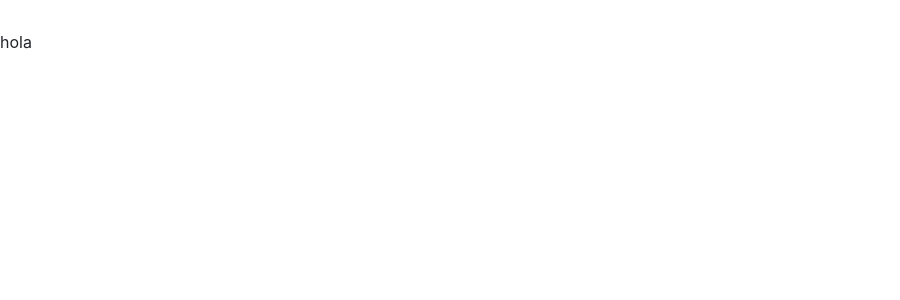
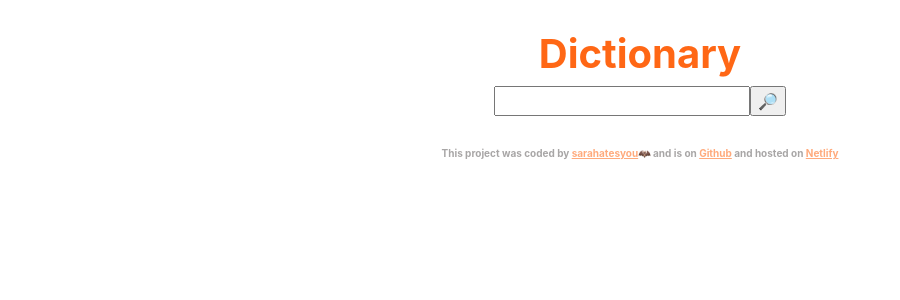
Before and after one commit to sarahatesyou/sadies-dictionary, a React (Create React App) app: page / in a window 1280 px wide. Shown: the top 300 px of the page, without its empty margins (0-900 px from the left). Built offline with nearby package versions, Linux system fonts and the light colour scheme.

Commit message:
added search engine

```diff
--- a/src/App.css
+++ b/src/App.css
@@ -1,3 +1,15 @@
 .App-header {
   margin: 30px 0;
 }
+
+.App-footer {
+  font-size: 10px;
+  color: #a8a6a6;
+  font-weight: bold;
+  margin: 30px 0;
+  text-align: center;
+}
+
+.App-footer a {
+  color: #ffaa7c;
+}
--- a/src/App.js
+++ b/src/App.js
@@ -1,11 +1,40 @@
 import "./App.css";
+import Dictionary from "./Dictionary.js";
 
-function App() {
+export default function App() {
   return (
     <div className="App">
-      <header className="App-header">hola</header>
+      <div className="container">
+        <header className="App-header">
+          <Dictionary />
+        </header>
+      </div>
+      <footer className="App-footer">
+        This project was coded by{" "}
+        <a
+          href="https://github.com/sarahatesyou/"
+          target="_blank"
+          rel="noreferrer"
+        >
+          sarahatesyou
+        </a>
+        🦇 and is on{" "}
+        <a
+          href="https://github.com/sarahatesyou/sadies-dictionary"
+          target="_blank"
+          rel="noreferrer"
+        >
+          Github
+        </a>{" "}
+        and hosted on{" "}
+        <a
+          href="https://sadies-dictionary.netlify.app/"
+          target="_blank"
+          rel="noreferrer"
+        >
+          Netlify
+        </a>
+      </footer>
     </div>
   );
 }
-
-export default App;
--- /dev/null
+++ b/src/Dictionary.css
@@ -0,0 +1,10 @@
+.Dictionary {
+  margin: 0 auto;
+  text-align: center;
+}
+
+h1 {
+  font-size: 40;
+  color: #ff6715;
+  font-weight: bold;
+}
--- /dev/null
+++ b/src/Dictionary.js
@@ -0,0 +1,23 @@
+import React, { useState } from "react";
+import "./Dictionary.css";
+
+export default function Dictionary() {
+  let [keyword, setKeyword] = useState("");
+
+  function handleKeywordChange(event) {
+    setKeyword(event.target.value);
+  }
+
+  function search(event) {
+    event.preventDefault();
+  }
+  return (
+    <div className="Dictionary">
+      <h1>Dictionary</h1>
+      <form onSubmit={search}>
+        <input type="search" onChange={handleKeywordChange} />
+        <input type="submit" value="🔎" />
+      </form>
+    </div>
+  );
+}
```
